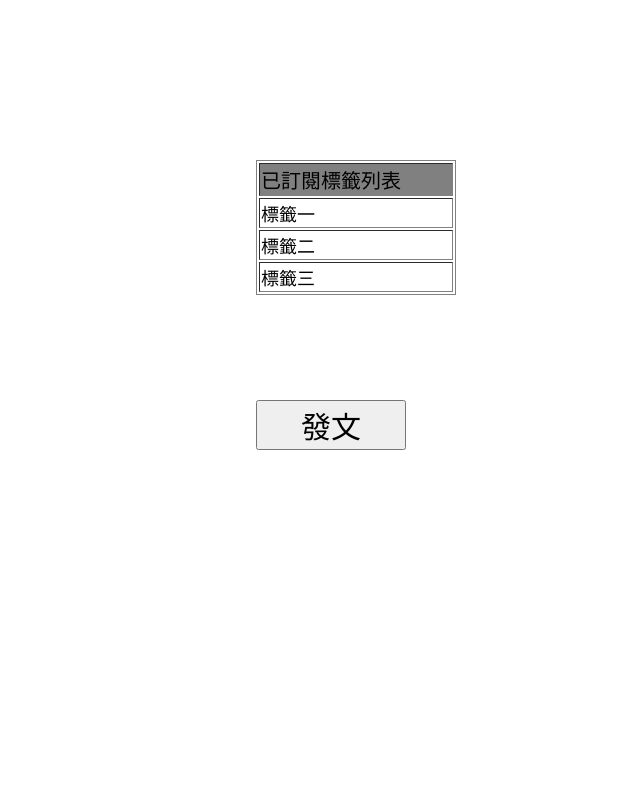
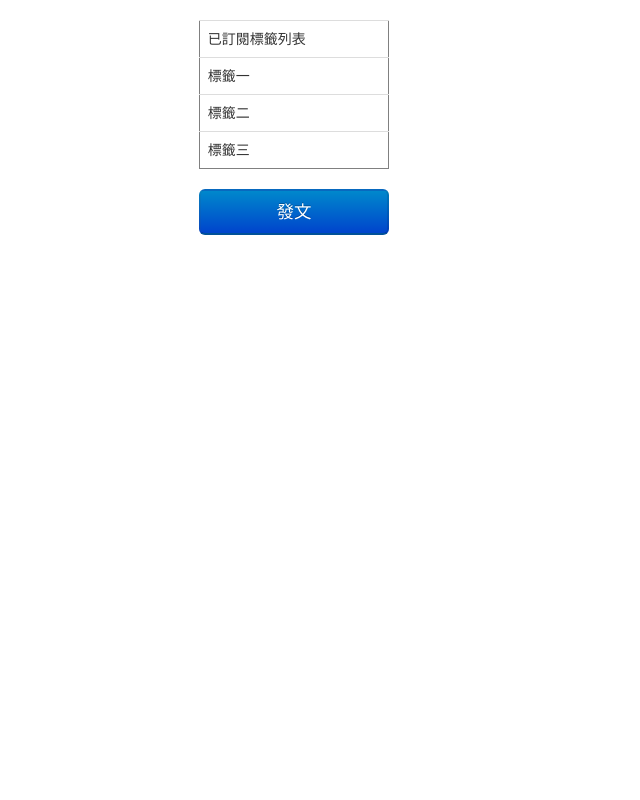
Before and after one commit to s884812/TagExpert, a PHP site: page / in a window 1280 px wide. Shown: the whole page, without its empty margins (640-1280 px from the left). Run offline with PHP 8.4, Linux system fonts and the light colour scheme; data that the repository does not hold is empty.

Commit message:
change index interface

```diff
--- a/css/index/index.css
+++ b/css/index/index.css
@@ -1,56 +1,17 @@
+body {
+    background-color: white;
+}
+
 #topic {
     position: relative;
-    width: 35%;
-    left:20%;
+    width: 40%;
 }
 
-#box{ border-style: solid;
-      height:120px;
-      width:450px;
+#control {
+    position relative;
+    top: 30%;
 }
 
-#box.topic {
-    position: relative;
+#posting {
+    width: 100%;
 }
-
-hr {
-    position: relative;
-    height: 10px;
-    color: gray;
-    background-color: gray;
-}
-
-h1.topic {
-    position: relative;
-    size: 20;
-    color: 000000;
-}
-
-table.relative {
-    position: absolute;
-    left: 70%;
-    top:  20%;
-}
-
-table{border-style:solid;  width:200px; font-size: 18px;}
-
-td.backcolor{
-    background-color: gray;
-    font-size: 20px;
-}
-
-font.relative3{
-    position: absolute;
-    left: 610px;
-    top: 260px;
-    font-size: 15px:
-}
-
-button.posting{
-    position: absolute;
-    left: 70%;
-    top: 50%;
-    height:50px;
-    width:150px;
-    font-size: 30px;
-}
--- a/js/apps/login/login.js
+++ b/js/apps/login/login.js
@@ -10,7 +10,6 @@ var login = new function() {
         var url = 'index.php?act=getEncryptPwd&account=' + $('#account').val();
             xhr.open('GET', url, false);
             xhr.send();
-			document.write(xhr.responseTeext);
             acct = JSON.parse(xhr.responseText);
     }
 
--- a/templates/index.tpl.php
+++ b/templates/index.tpl.php
@@ -1,12 +1,31 @@
+<!DOCTYPE html>
 <html>
 <head>
-    <style type="text/css"> @import url(css/index/index.css); </style>
+    <style type="text/css"> @import url(css/bootstrap/bootstrap.css); </style>
+    <style type="text/css"> @import url(css/index/index.css); </style>-
 </head>
 
 <body>
-    <table border="1" class = "relative" >
+    <div class="row-fluid">
+        <div class="span12">
+             <div class="row-fluid">
+                 <div class="span7 offset2" id="topic">
+<?php
+    foreach( $this->tplVar as $row ) {
+        echo '                <div>' . "\n";
+        echo '                    <h1>'. $row['title'] . "</h1>\n";
+        echo '                    <hr/>' . "\n";
+        echo '                    <div id="box"" >' .  $row['content'] . '</div><br/>' . "\n";
+        echo '                </div>' . "\n";
+    }
+?>
+
+                 </div >
+            <div class="row-fluid">
+                 <div class="span2 offset1" id="control">
+                     <table border="1" class = "table" >
                          <tr>
-            <td class="backcolor" >已訂閱標籤列表</td>
+                             <td>已訂閱標籤列表</td>
                          </tr>
                          <tr>
                              <td>標籤一</td>
@@ -18,19 +37,12 @@
                              <td>標籤三</td>
                          </tr>
                      </table>
-
-    <?php
-        foreach( $this->tplVar as $row ) {
-            echo '    <div id="topic">' . "\n";
-            echo '        <h1>'. $row['title'] . "</h1>\n";
-            echo '        <hr/>' . "\n";
-            echo '        <div id="box"" >' .  $row['content'] . '</div><br/>' . "\n";
-            echo '    </div>' . "\n";
-        }
-    ?>
-
                      <form >
-        <button type="button" id="posting" class="posting" onclick="window.location='index.php?act=edit'"> 發文 </button>
+                         <button type="button" class="btn-large btn-primary" id="posting" onclick="window.location='index.php?act=edit'"> 發文 </button>
                      </form>
-<body>
+                 </div>
+            </div>
+        </div>
+    </div>
+</body>
 </html>
--- a/templates/login.tpl.php
+++ b/templates/login.tpl.php
@@ -1,6 +1,5 @@
 <!DOCTYPE html>
 <html>
-
 <head>
     <script data-main="js/apps/login/main" src="js/lib/require.js"></script>
     <style> @import url(css/bootstrap/bootstrap.css) </style>
```
Lines whose indentation alone changed are shown as unchanged.
